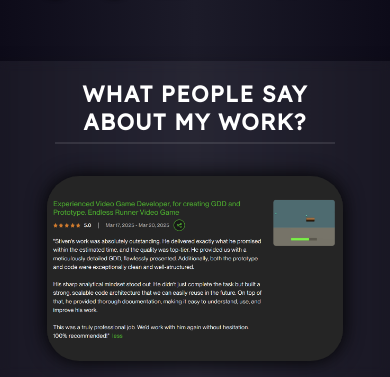
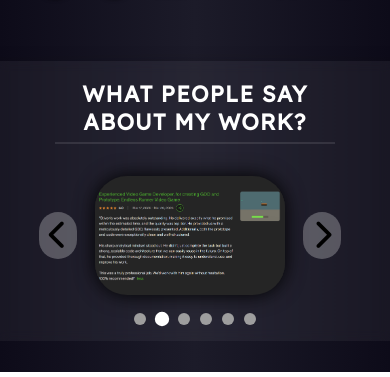
Before and after one commit to starias/stiven.arias.github.io, an Astro site: page / in a window 390 px wide. Shown: the part 472-849 px from the top of the page. Built offline with nearby package versions, Linux system fonts and the light colour scheme; Astro itself is replaced by a stand-in of ours.

Commit message:
UPD: Image overview slider improvement

```diff
--- a/package.json
+++ b/package.json
@@ -12,7 +12,7 @@
     "@astrojs/react": "^4.3.0",
     "@types/react": "^19.1.5",
     "@types/react-dom": "^19.1.5",
-    "astro": "^5.7.13",
+    "astro": "^5.16.6",
     "react": "^19.1.0",
     "react-dom": "^19.1.0"
   }
--- a/src/components/utils/ClientOverview.jsx
+++ b/src/components/utils/ClientOverview.jsx
@@ -12,23 +12,49 @@ const images = [review1, review2, review3, review4, review5, review6];
 import useImageSlider from '../../scripts/useImageSlider';
 
 export default function ClientOverview() {
-    const current = useImageSlider(images, 5000);
+    const { currentIndex, setCurrentIndex } = useImageSlider(images, 5000);
 
     return (
         <div className="home-overview">
             <h2 className="home-overview-title">What People Say About My Work?</h2>
+            <div className="home-overview-slider-wrapper">
+                <button
+                    className="home-overview-arrow left"
+
+                    onClick={() =>
+                        setCurrentIndex((currentIndex - 1 + images.length) % images.length)
+                    }
+                >
+                   <i class="fa-solid fa-chevron-left"></i>
+
+                </button>
                 <div className="home-overview-slider">
                     {
                         images.map((img, index) => (
                             <img
                                 key={index}
-                            className={`home-overview-img ${index === current ? 'visible' : 'hidden'}`}
+                                className={`home-overview-img ${index === currentIndex ? 'visible' : 'hidden'}`}
                                 src={img.src}
                                 alt={`review-${index}`}
                             />
                         ))
                     }
                 </div>
+                <button
+                    className="home-overview-arrow right"
+                    onClick={() => setCurrentIndex((currentIndex + 1) % images.length)}
+                >
+                   <i class="fa-solid fa-chevron-right"></i>
+                </button>
+            </div>
+            <div className="home-overview-dots">
+                {images.map((_, index) => (
+                    <span
+                        key={index}
+                        className={`home-overview-dot ${index === currentIndex ? 'active' : ''}`}
+                    />
+                ))}
+            </div>
         </div>
     );
 }
--- a/src/scripts/useImageSlider.js
+++ b/src/scripts/useImageSlider.js
@@ -1,17 +1,30 @@
-import { useState, useEffect } from 'react';
+import { useState, useEffect, useRef } from 'react';
 
 export default function useImageSlider(images, interval = 5000) {
   const [currentIndex, setCurrentIndex] = useState(0);
+  const timerRef = useRef(null);
+
+  const startTimer = () => {
+    if (timerRef.current) clearInterval(timerRef.current);
+
+    timerRef.current = setInterval(() => {
+      setCurrentIndex(prev => (prev + 1) % images.length);
+    }, interval);
+  };
 
   useEffect(() => {
     if (!images || images.length === 0) return;
 
-    const timer = setInterval(() => {
-      setCurrentIndex(prev => (prev + 1) % images.length);
-    }, interval);
+    startTimer();
 
-    return () => clearInterval(timer);
+    return () => clearInterval(timerRef.current);
+
   }, [images, interval]);
 
-  return currentIndex;
+  const setIndex = (index) => {
+    setCurrentIndex(index);
+    startTimer();
+  };
+
+  return { currentIndex, setCurrentIndex: setIndex };
 }
--- a/src/styles/clientoverview.css
+++ b/src/styles/clientoverview.css
@@ -44,7 +44,7 @@
   align-items: center;
   position: relative;
   width: 100%;
-  height: 25rem;
+  height: 23rem;
   overflow: hidden;
   background-color: var(--slider-bg-color);
   border-radius: var(--slider-radius);
@@ -70,6 +70,63 @@
   opacity: 0;
 }
 
+.home-overview-dots {
+  display: flex;
+  justify-content: center;
+  gap: 10px;
+  margin-top: 18px;
+  z-index: 10;
+}
+
+.home-overview-dot {
+  width: 12px;
+  height: 12px;
+  border-radius: 50%;
+  background: #9e9e9e;
+  transition: 0.25s ease;
+}
+
+.home-overview-dot.active {
+  background: #ffffff;
+  transform: scale(1.2);
+}
+
+.home-overview-slider-wrapper {
+  display: grid;
+  grid-template-columns: 3rem 1fr 3rem;
+  align-items: center;
+  width: 100%;
+  column-gap: 0.5rem;
+}
+
+.home-overview-arrow {
+  width: 100%;
+  height: 20%;
+  border-radius: 9999px;
+  display: flex;
+  align-items: center;
+  justify-content: center;
+  font-size: 30px;
+  background: #e0e0e04d;
+  border: none;
+  cursor: pointer;
+
+  -webkit-tap-highlight-color: transparent; user-select: none;
+}
+
+.home-overview-arrow:focus {
+  outline: none;
+}
+
+.home-overview-arrow:hover {
+  background: #cfcfcf;
+}
+
+.home-overview-arrow:active {
+  background: #b0b0b0;
+  transform: scale(0.95);
+}
+
 @media (max-width: 1150px) {
   .home-overview-slider {
     width: 95%;
@@ -85,9 +142,9 @@
     padding-bottom: 0.4rem;
   }
 
-  .home-overview-img {
-    max-width: 100%;
-    max-height: 100%;
-    object-fit: contain;
+  .home-overview-arrow {
+    width: 80%;
+    height: 40%;
+    font-size: 30px;
   }
 }
```
Also changed, not shown: 1 other file. Lines whose indentation alone changed are shown as unchanged.
